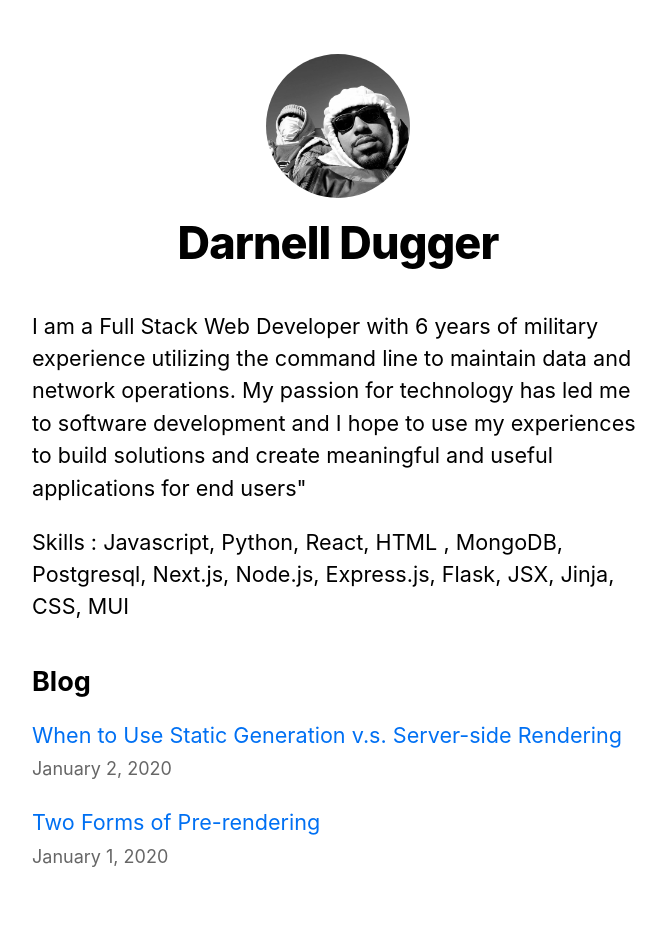
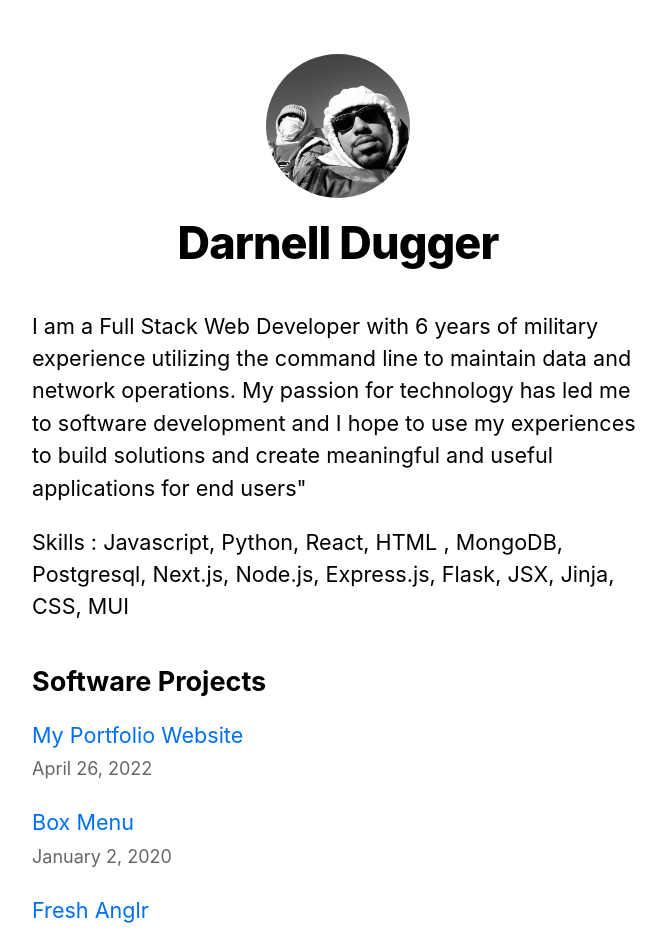
Before and after one commit to darnelldugger/nextjs-blog, a Next.js app: page / in a window 1280 px wide. Shown: the top 934 px of the page, without its empty margins (302-968 px from the left). Built offline with nearby package versions, Linux system fonts and the light colour scheme.

Commit message:
add projects

```diff
--- /dev/null
+++ b/pages/api/hello.js
@@ -0,0 +1,3 @@
+export default function handler(req, res) {
+  res.status(200).json({ text: 'Hello' })
+}
--- a/pages/index.js
+++ b/pages/index.js
@@ -27,7 +27,7 @@ export default function Home({ allPostsData }) {
         </p>
       </section>
       <section className={`${utilStyles.headingMd} ${utilStyles.padding1px}`}>
-        <h2 className={utilStyles.headingLg}>Blog</h2>
+        <h2 className={utilStyles.headingLg}>Software Projects</h2>
         <ul className={utilStyles.list}>
           {allPostsData.map(({ id, date, title }) => (
             <li className={utilStyles.listItem} key={id}>
--- /dev/null
+++ b/posts/fresh-anglr.md
@@ -0,0 +1,6 @@
+---
+title: 'Fresh Anglr'
+date: '2020-01-01'
+---
+
+Next.js has two forms of pre-rendering: **Static Generation** and **Server-side Rendering**. The difference is in **when** it generates the HTML for a page.
--- /dev/null
+++ b/posts/my-portfolio-website.md
@@ -0,0 +1,6 @@
+---
+title: 'My Portfolio Website'
+date: '2022-04-26'
+---
+
+Next.js has two forms of pre-rendering: **Static Generation** and **Server-side Rendering**. The difference is in **when** it generates the HTML for a page.
--- a/posts/pre-rendering.md
+++ b/posts/pre-rendering.md
@@ -1,5 +1,5 @@
 ---
-title: 'Two Forms of Pre-rendering'
+title: 'Animal Fued'
 date: '2020-01-01'
 ---
 
--- a/posts/ssg-ssr.md
+++ b/posts/ssg-ssr.md
@@ -1,5 +1,5 @@
 ---
-title: 'When to Use Static Generation v.s. Server-side Rendering'
+title: 'Box Menu'
 date: '2020-01-02'
 ---
 
```
